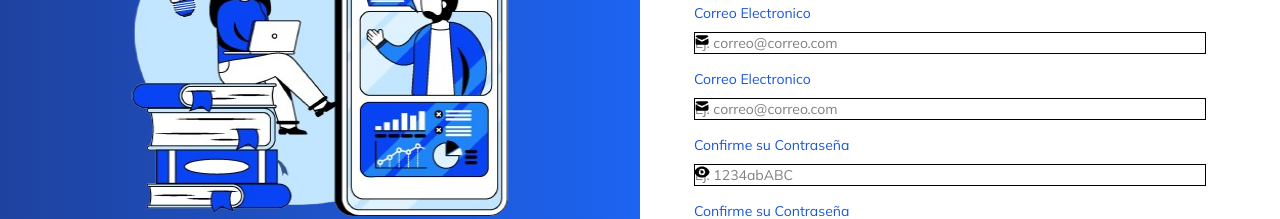
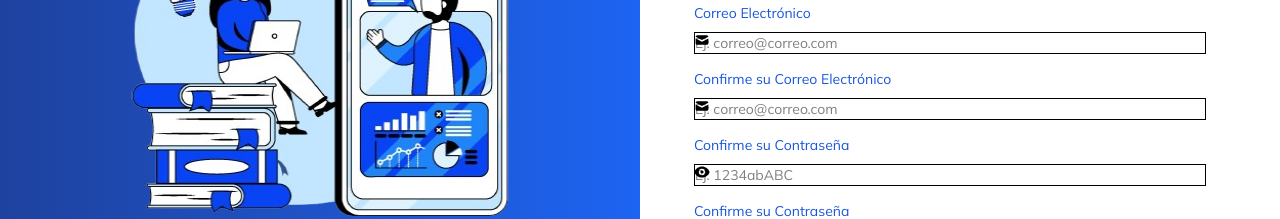
Before and after one commit to pedroj4567/web_cursos_frontend, a React (Vite) app: page /auth/signup in a window 1280 px wide. Shown: the part 336-555 px from the top of the page. Built offline with nearby package versions, Linux system fonts and the light colour scheme.

Commit message:
fix: words and fields

```diff
--- a/src/pages/auth/SignupPage.tsx
+++ b/src/pages/auth/SignupPage.tsx
@@ -31,7 +31,7 @@ const SignupPage = () => {
         />
         <FormField
           idField="email"
-          label="Correo Electronico"
+          label="Correo Electrónico"
           placeholder="Ej: correo@correo.com"
           required={true}
           type={"email"}
@@ -39,7 +39,7 @@ const SignupPage = () => {
         />
         <FormField
           idField="email"
-          label="Correo Electronico"
+          label=" Confirme su Correo Electrónico"
           placeholder="Ej: correo@correo.com"
           required={true}
           type={"email"}
```
